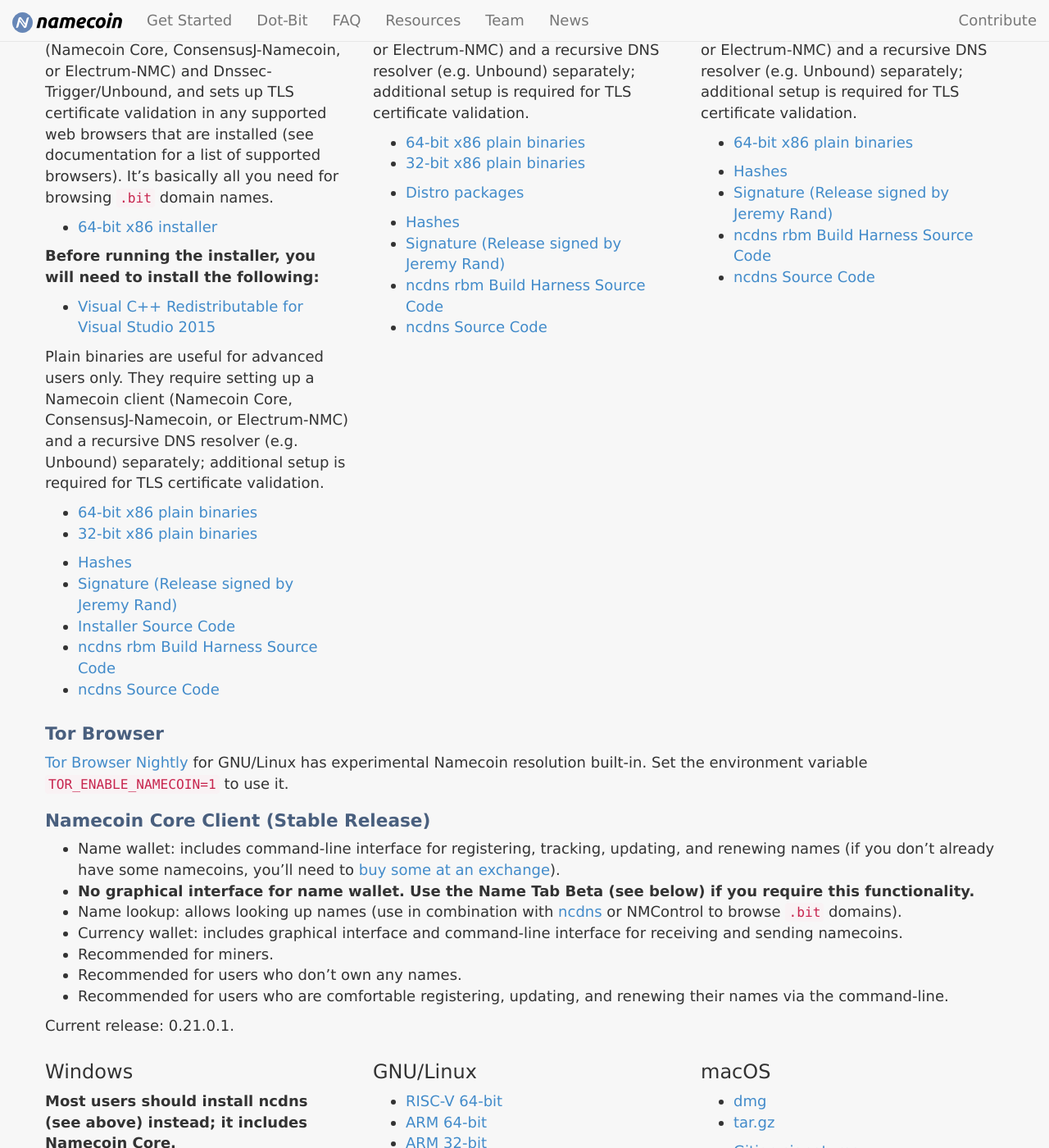
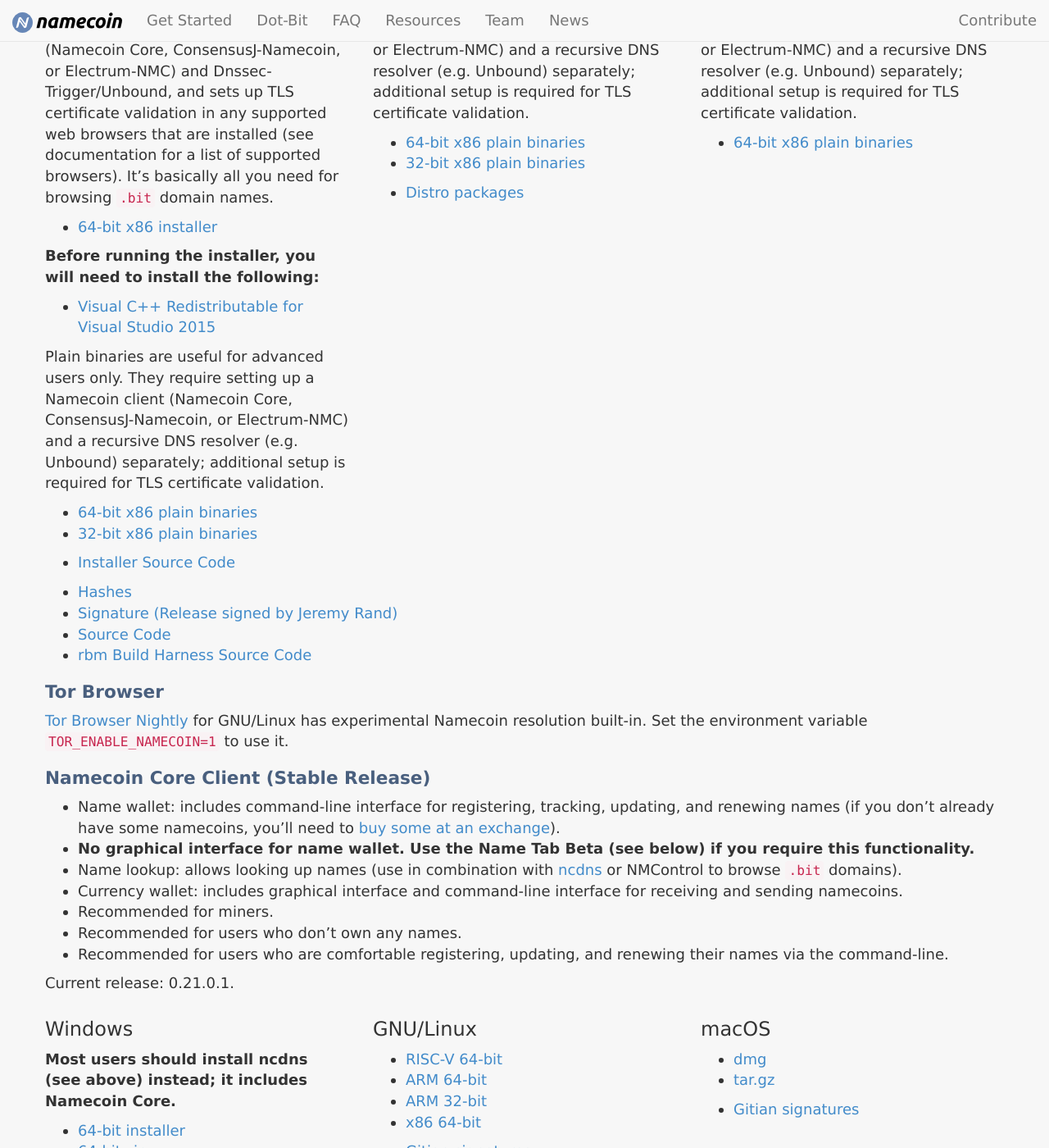
Before and after one commit to JeremyRand/namecoin.org, a Jekyll site: the page built from download/index.md, in a window 1280 px wide and 1400 px high, scrolled down 696 px. Shown: the whole window at 82% size. Built offline with Jekyll 4.4.1, drawn with Linux system fonts in a browser that asks for light colours.

Commit message:
Factor out redundancy in ncdns Downloads

```diff
--- a/download/index.md
+++ b/download/index.md
@@ -32,11 +32,7 @@ Plain binaries are useful for advanced users only.  They require setting up a Na
 * [64-bit x86 plain binaries]({{ site.files_url }}/files/ncdns/ncdns-0.3/ncdns-0.3-windows-x86_64-ac643c.tar.xz)
 * [32-bit x86 plain binaries]({{ site.files_url }}/files/ncdns/ncdns-0.3/ncdns-0.3-windows-i686-e076b4.tar.xz)
 
-* [Hashes]({{ site.files_url }}/files/ncdns/ncdns-0.3/sha256sums-unsigned-build.txt)
-* [Signature (Release signed by Jeremy Rand)]({{ site.files_url }}/files/ncdns/ncdns-0.3/sha256sums-unsigned-build.txt.asc)
 * [Installer Source Code](https://github.com/namecoin/ncdns-nsis)
-* [ncdns rbm Build Harness Source Code](https://github.com/namecoin/ncdns-repro)
-* [ncdns Source Code](https://github.com/namecoin/ncdns)
 
 </div>
 
@@ -51,11 +47,6 @@ Requires setting up a Namecoin client (Namecoin Core, ConsensusJ-Namecoin, or El
 
 * [Distro packages](https://repology.org/project/ncdns/versions)
 
-* [Hashes]({{ site.files_url }}/files/ncdns/ncdns-0.3/sha256sums-unsigned-build.txt)
-* [Signature (Release signed by Jeremy Rand)]({{ site.files_url }}/files/ncdns/ncdns-0.3/sha256sums-unsigned-build.txt.asc)
-* [ncdns rbm Build Harness Source Code](https://github.com/namecoin/ncdns-repro)
-* [ncdns Source Code](https://github.com/namecoin/ncdns)
-
 </div>
 
 <div class="col-sm-4">
@@ -66,14 +57,14 @@ Requires setting up a Namecoin client (Namecoin Core, ConsensusJ-Namecoin, or El
 
 * [64-bit x86 plain binaries]({{ site.files_url }}/files/ncdns/ncdns-0.3/ncdns-0.3-osx-x86_64-b17766.tar.xz)
 
-* [Hashes]({{ site.files_url }}/files/ncdns/ncdns-0.3/sha256sums-unsigned-build.txt)
-* [Signature (Release signed by Jeremy Rand)]({{ site.files_url }}/files/ncdns/ncdns-0.3/sha256sums-unsigned-build.txt.asc)
-* [ncdns rbm Build Harness Source Code](https://github.com/namecoin/ncdns-repro)
-* [ncdns Source Code](https://github.com/namecoin/ncdns)
+</div>
 
 </div>
 
-</div>
+* [Hashes]({{ site.files_url }}/files/ncdns/ncdns-0.3/sha256sums-unsigned-build.txt)
+* [Signature (Release signed by Jeremy Rand)]({{ site.files_url }}/files/ncdns/ncdns-0.3/sha256sums-unsigned-build.txt.asc)
+* [Source Code](https://github.com/namecoin/ncdns)
+* [rbm Build Harness Source Code](https://github.com/namecoin/ncdns-repro)
 
 ## Tor Browser
 
```
